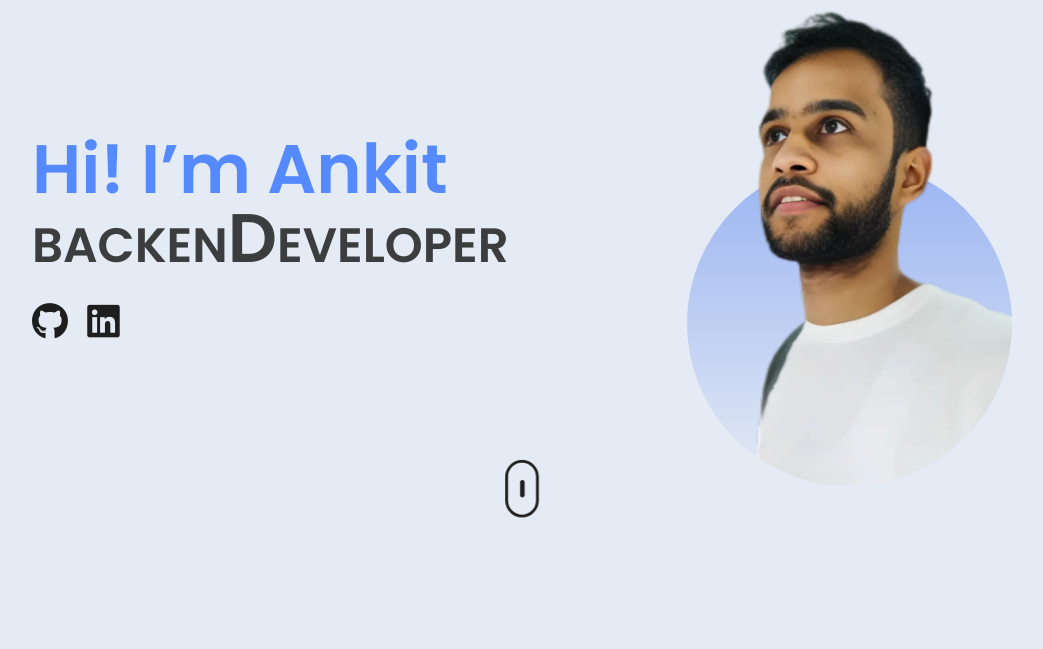
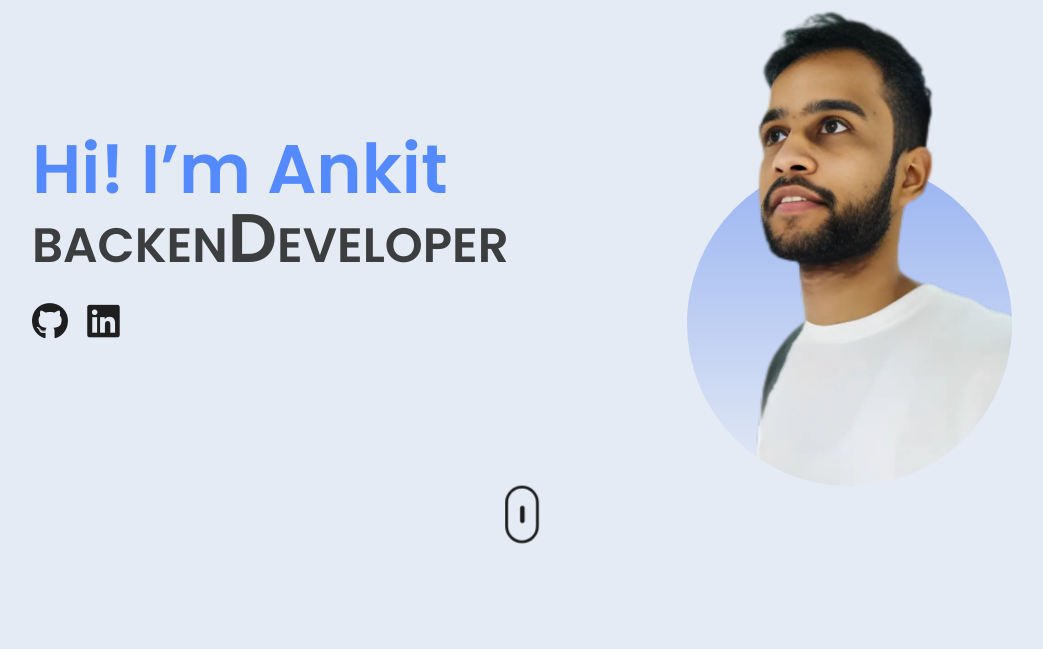
Before and after one commit to ankitgupta1020/Portfolio, a PHP site: page / in a window 1280 px wide. Shown: the part 202-851 px from the top of the page, without its empty margins (118-1161 px from the left). Run offline with PHP 8.4, Linux system fonts and the light colour scheme.

Commit message:
fix scroll-down position

```diff
--- a/css/styles.css
+++ b/css/styles.css
@@ -356,11 +356,11 @@ h1 span {
 .scroll-down-container {
   z-index: 5;
   position: absolute;
-  bottom: 10%;
+  bottom: 7%;
   left: 50%;
-  -webkit-transform: translate(-50%, -10%);
-  -ms-transform: translate(-50%, -10%);
-  transform: translate(-50%, -10%);
+  -webkit-transform: translate(-50%, -7%);
+  -ms-transform: translate(-50%, -7%);
+  transform: translate(-50%, -7%);
   user-select: none;
 }
 
```
